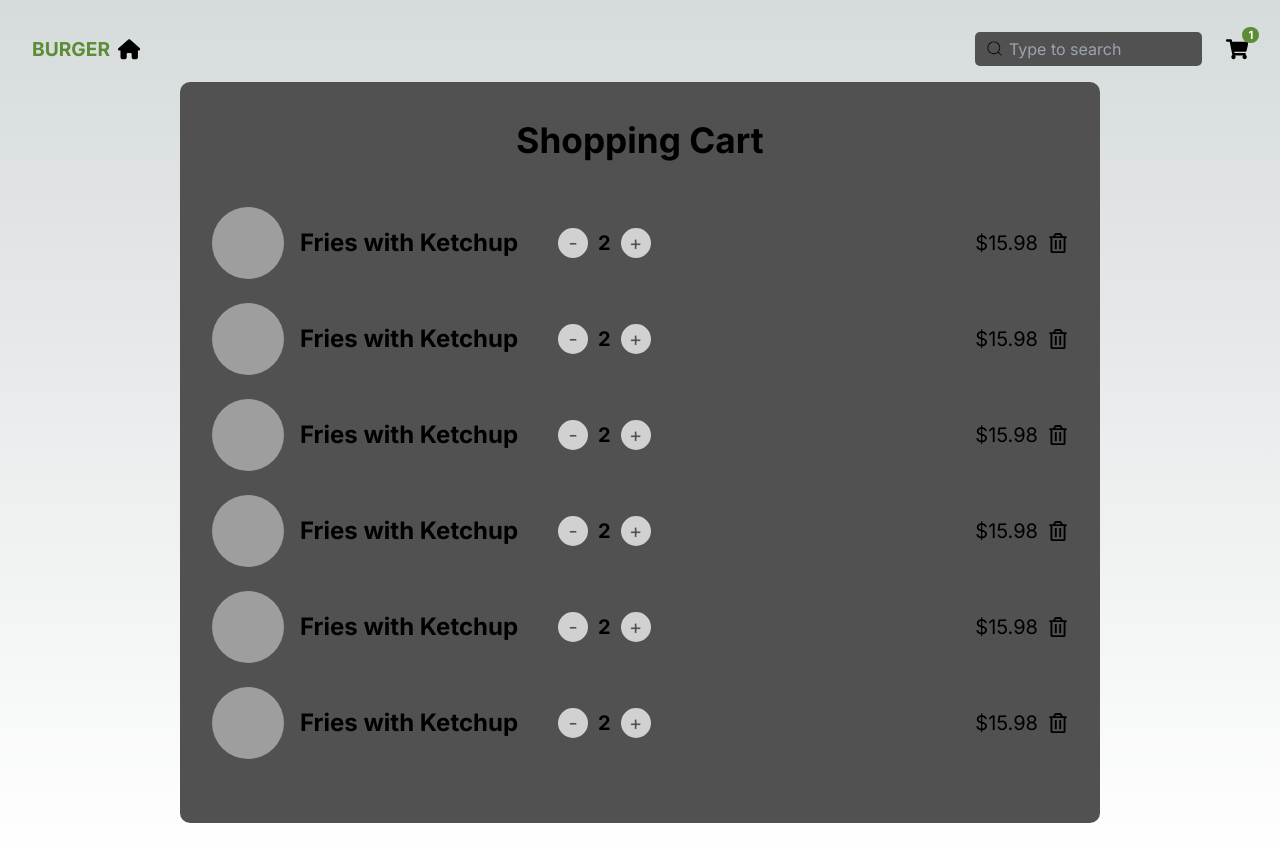
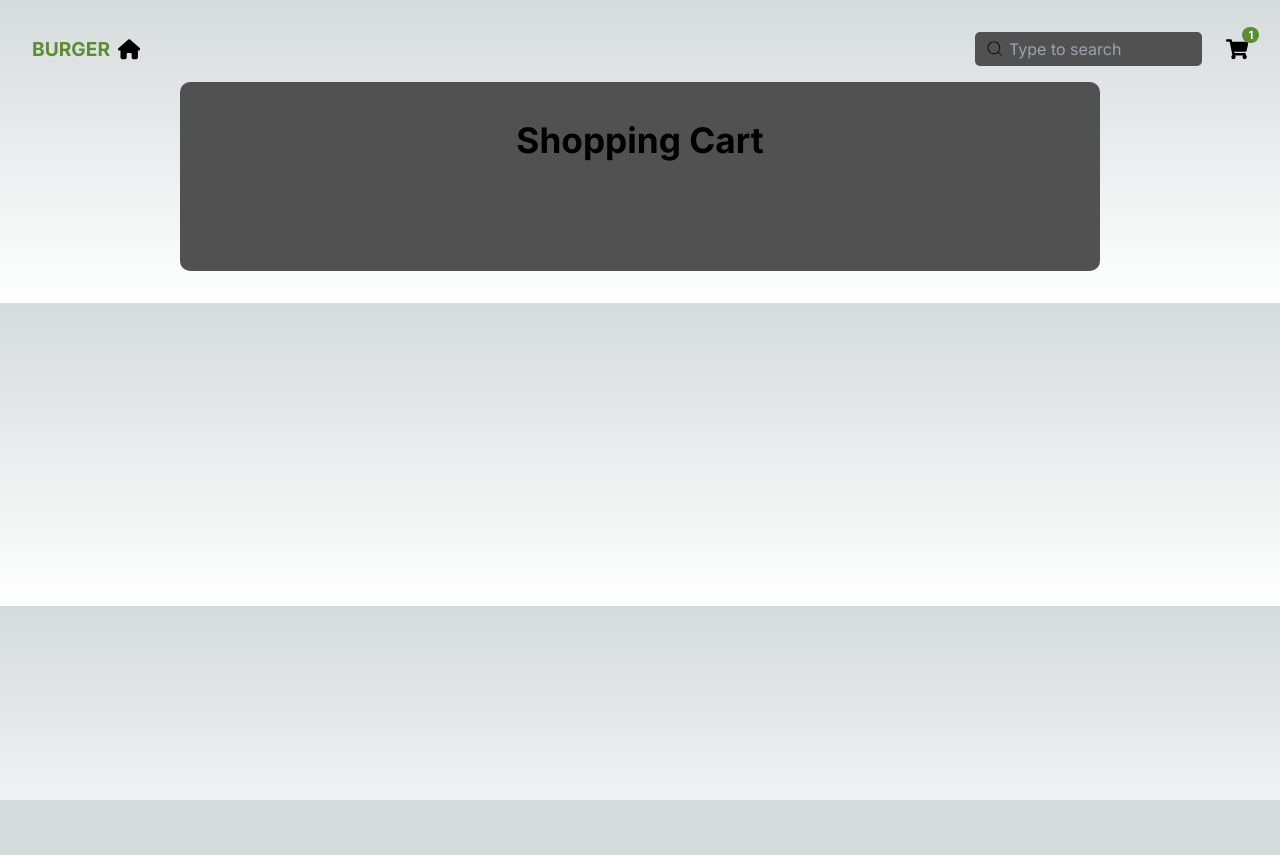
Before and after one commit to gmocmm/nexts-test, a Next.js app: page /cart in a window 1280 px wide. After the commit the page ends 800 px from the top, so only its background shows below. Built offline with nearby package versions, Linux system fonts and the light colour scheme; grey boxes are pictures that could not be loaded.

Commit message:
Get products from the cart and show them on the view

```diff
--- a/src/app/cart/page.tsx
+++ b/src/app/cart/page.tsx
@@ -1,20 +1,15 @@
-import DetailsWrapper from '../../components/DetailsWrapper';
-import TitleNavigation from '../../components/Navigation/TitleNavigation';
-import ProductCartItem from '../../components/Product/ProductCartItem';
+'use client'
+
+import { useContext } from "react";
+import { CartContext } from '../../contexts/cart';
+import CartListView from '../../views/CartListView';
 
 const Cart = () => {
+  const { products } = useContext(CartContext);
   return (
-    <DetailsWrapper>
-      <TitleNavigation title='Shopping Cart' />
-      <div className='w-full items-center mt-[2.5em] text-[8px] grid gap-[1.5em] grid-cols-[repeat(1,_1fr)] sm:text-[10px] md:text-[12px] lg:text-[14px] xl:text-[16px]'>
-        <ProductCartItem />
-        <ProductCartItem />
-        <ProductCartItem />
-        <ProductCartItem />
-        <ProductCartItem />
-        <ProductCartItem />
-      </div>
-    </DetailsWrapper>
+    <CartListView
+      products={ products }
+    />
   )
 }
 
--- a/src/components/Cart/AddButton/index.tsx
+++ b/src/components/Cart/AddButton/index.tsx
@@ -3,16 +3,17 @@
 import { useContext } from 'react';
 import MainButton from '../../Buttons/MainButton';
 import { CartContext } from '../../../contexts/cart';
+import { IProduct } from '@/interfaces/IProduct';
 
 type AddButtonProps = {
-  slug: string
+  product: IProduct
 }
 
-const AddButton = ({ slug }: AddButtonProps) => {
+const AddButton = ({ product }: AddButtonProps) => {
   const { addProduct } = useContext(CartContext);
 
   const addProductHandler = () => {
-    addProduct(slug)
+    addProduct(product)
   }
 
   return (
--- a/src/components/Header/Cart/index.tsx
+++ b/src/components/Header/Cart/index.tsx
@@ -1,7 +1,9 @@
+import Link from "next/link";
 import { FaShoppingCart } from "react-icons/fa";
 
 const Cart = () => {
   return (
+    <Link href={'/cart'}>
       <div className="text-[1.4em] relative">
         <span className="
           absolute top-[-1em] right-[-1em] w-[1.5em] h-[1.5em]
@@ -13,6 +15,7 @@ const Cart = () => {
         </span>
         <FaShoppingCart />
       </div>
+    </Link>
   )
 }
 
--- a/src/components/Product/ProductCartItem/index.tsx
+++ b/src/components/Product/ProductCartItem/index.tsx
@@ -1,31 +1,42 @@
 import Image from 'next/image';
 import CounterButton from '../../Cart/CounterButton';
 import { FaRegTrashAlt } from "react-icons/fa";
+import { IProduct } from '@/interfaces/IProduct';
 
-const ProductCartItem = () => {
+type ProductCartItem = {
+  product: IProduct,
+  count: number
+}
+
+const ProductCartItem = ({ count, product }: ProductCartItem) => {
+  const price = new Intl.NumberFormat('en-US', {
+    style: 'currency',
+    currency: 'USD' }
+  ).format(product.price * count);
+
   return (
     <div className="flex items-center justify-between w-full">
       <div className='flex items-center'>
         <Image
           width={60}
           height={60}
-          src="https://images.unsplash.com/photo-1550259114-ad7188f0a967"
+          src={ product.image }
           alt=''
           className='rounded-[100%] mr-[1em] w-[4.5em] h-[4.5em]'
         />
 
-        <h4 className='text-[1.5em] font-bold'>Fries with Ketchup</h4>
+        <h4 className='text-[1.5em] font-bold'>{ product.name }</h4>
 
         <div className='flex text-[1.25em] ml-[2em] mr-[2em]'>
           <CounterButton text='-' />
-          <span className="inline-block mx-[.5em] my-[0] font-bold">2</span>
+          <span className="inline-block mx-[.5em] my-[0] font-bold">{ count }</span>
           <CounterButton text='+' />
         </div>
       </div>
 
       <div className='flex items-center text-[1.25em]'>
         <span>
-          $15.98
+          { price }
         </span>
         <span className='inline-block ml-[.5em]'>
           <FaRegTrashAlt />
--- a/src/components/Product/ProductDetailsItem/index.tsx
+++ b/src/components/Product/ProductDetailsItem/index.tsx
@@ -27,7 +27,7 @@ const ProductDetailsItem = ({ product }: ProductDetailsItemProps) => {
         <p className='text-[.9em] m-0 p-0'>Nutrition: { product.calorie } calories</p>
         <div className='w-full text-center'>
           <AddButton
-            slug={ product.slug }
+            product={ product }
           />
         </div>
       </div>
--- a/src/contexts/cart.tsx
+++ b/src/contexts/cart.tsx
@@ -2,15 +2,16 @@
 
 import { ReactNode, createContext } from 'react'
 import useCart from '../hooks/cart'
+import { IProduct } from '@/interfaces/IProduct';
 
 type CartProps = {
-  slug: string,
+  product: IProduct,
   count: number
 }
 
 type CartContextProps = {
   products: CartProps[],
-  addProduct: (slug: string) => void
+  addProduct: (product: IProduct) => void
 }
 
 type CartProviderProps = {
--- a/src/hooks/cart.tsx
+++ b/src/hooks/cart.tsx
@@ -1,27 +1,28 @@
 import { useState } from "react";
+import { IProduct } from '@/interfaces/IProduct';
 
 type CartProps = {
-  slug: string,
+  product: IProduct,
   count: number
 }
 
 const useCart = () => {
   const [products, setProducts] = useState<CartProps[]>([]);
 
-  const addProduct = (slug: string) => {
+  const addProduct = (product: IProduct) => {
     setProducts((prevProducts) => {
-      const existingProduct = prevProducts.find(item => item.slug === slug);
+      const existingProduct = prevProducts.find(item => item.product.slug === product.slug);
 
       if(existingProduct) {
         return prevProducts.map((item) => {
-          return item.slug === slug ? { ...item, count: item.count + 1 } : item
+          return item.product.slug === product.slug ? { ...item, count: item.count + 1 } : item
         })
       }
 
       return [
         ...prevProducts,
         {
-          slug,
+          product: product,
           count: 1
         }
       ]
--- /dev/null
+++ b/src/views/CartListView.tsx
@@ -0,0 +1,40 @@
+import DetailsWrapper from './../components/DetailsWrapper';
+import TitleNavigation from './../components/Navigation/TitleNavigation';
+import ProductCartItem from './../components/Product/ProductCartItem';
+import { IProduct } from '@/interfaces/IProduct';
+
+type CartProps = {
+  products: {
+    product: IProduct,
+    count: number
+  }[]
+}
+
+const CartListView = ({ products }: CartProps) => {
+  return (
+    <>
+      <DetailsWrapper>
+        <TitleNavigation title='Shopping Cart' />
+        <div className='
+          w-full items-center mt-[2.5em] text-[8px]
+          grid gap-[1em] grid-cols-[repeat(1,_1fr)]
+          sm:text-[10px] md:text-[12px] lg:text-[14px] xl:text-[16px]
+        '>
+          {
+            products.map((item) => {
+              return (
+                <ProductCartItem
+                  count={ item.count }
+                  product={ item.product }
+                  key={ `cart-item-${item.product.slug}` }
+                />
+              )
+            })
+          }
+        </div>
+      </DetailsWrapper>
+    </>
+  )
+}
+
+export default CartListView;
--- a/tailwind.config.ts
+++ b/tailwind.config.ts
@@ -5,6 +5,7 @@ const config: Config = {
     "./src/pages/**/*.{js,ts,jsx,tsx,mdx}",
     "./src/components/**/*.{js,ts,jsx,tsx,mdx}",
     "./src/app/**/*.{js,ts,jsx,tsx,mdx}",
+    "./src/views/**/*.{js,ts,jsx,tsx,mdx}",
   ],
   theme: {
     extend: {
```
Lines whose indentation alone changed are shown as unchanged.
